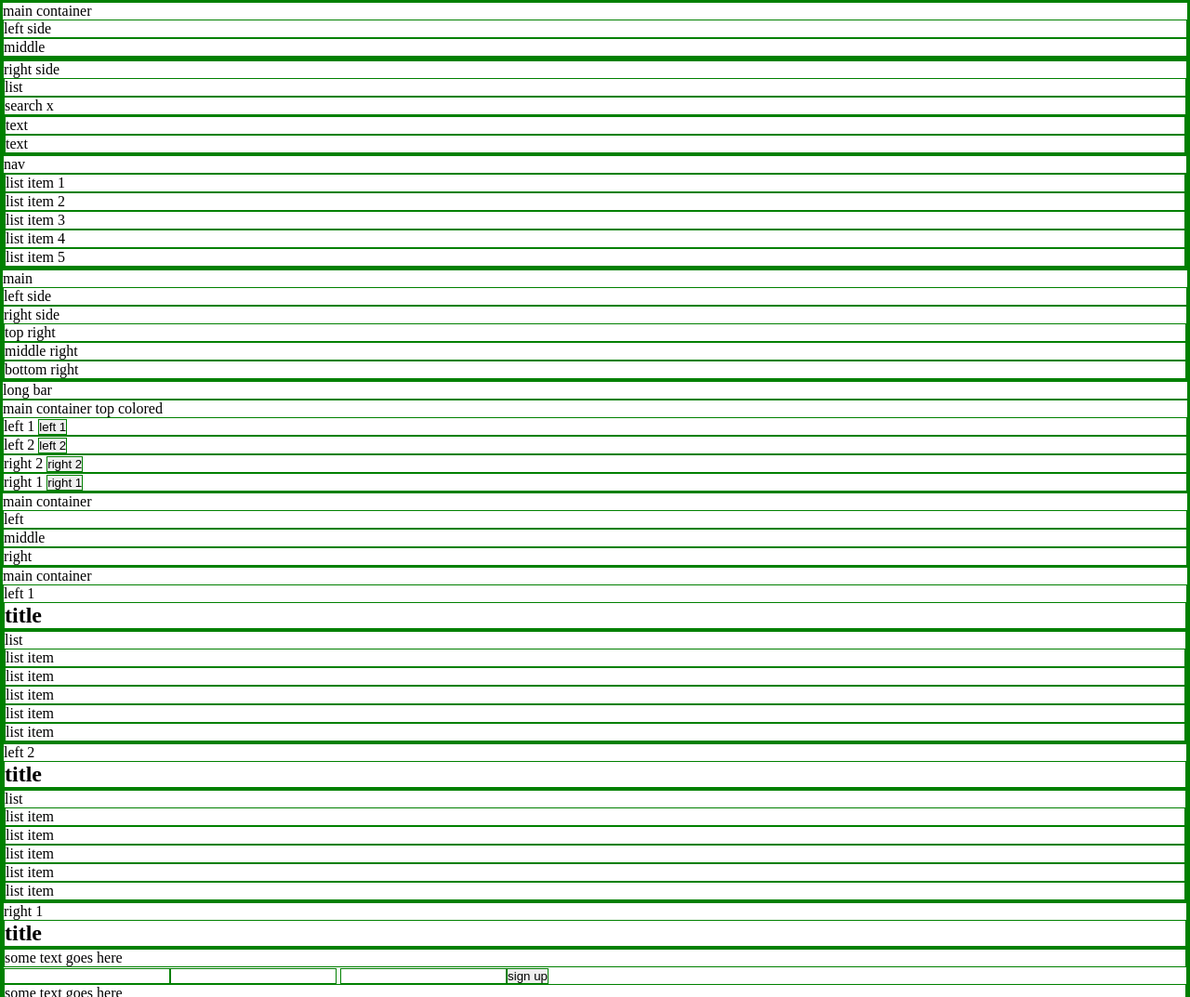
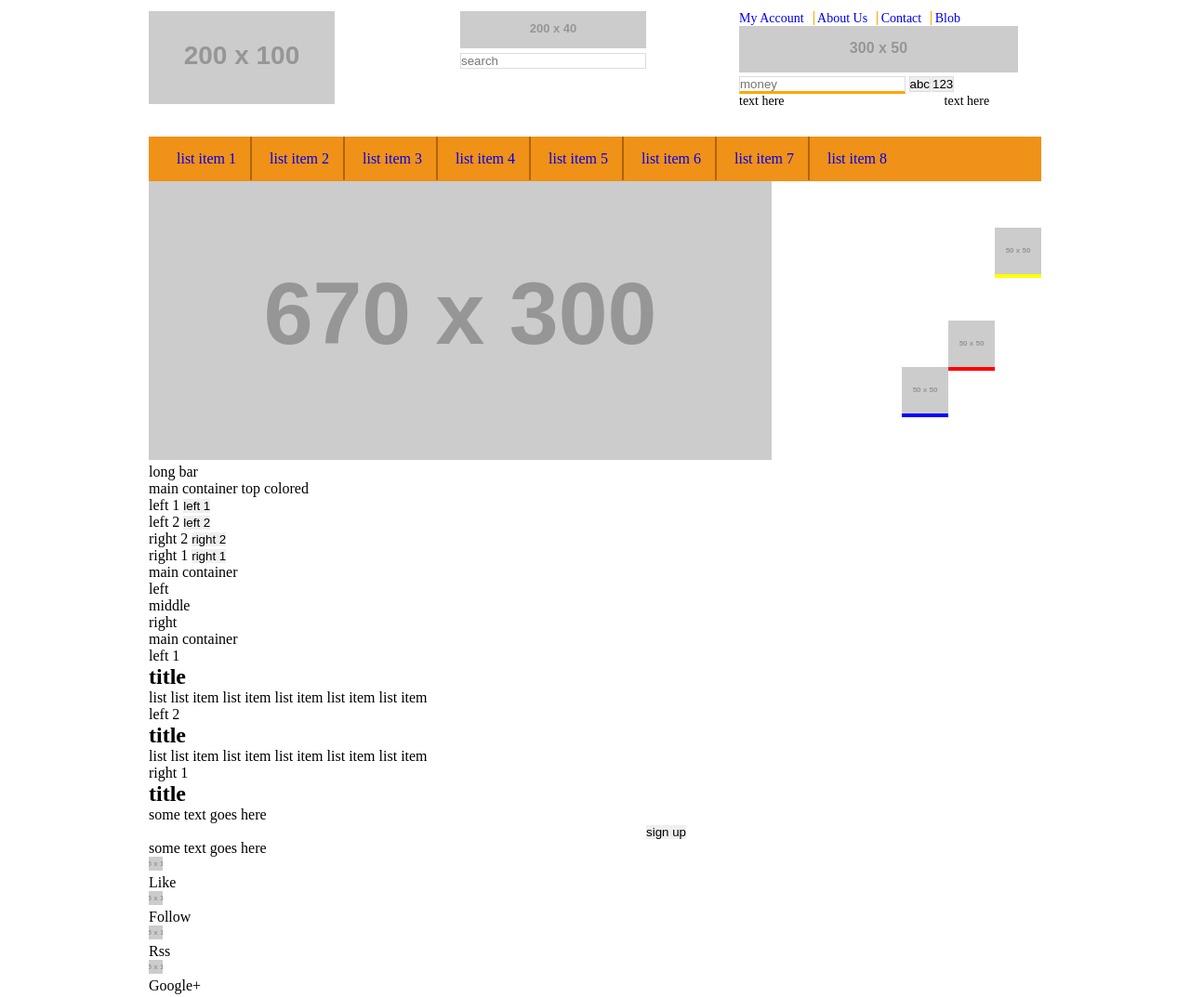
Before and after one commit to jyorkey007/e_commerce_site, a plain HTML site: page index.html in a window 1280 px wide. Shown: the top 1073 px of the page at 93% size. Drawn offline with Linux system fonts and the light colour scheme; placeholder pictures from the web are drawn by us.

Commit message:
modified css and index files

```diff
--- a/css/main.css
+++ b/css/main.css
@@ -1,5 +1,74 @@
 * {
   padding: 0;
   margin: 0;
-  border: 1px solid green;
+  border: 0;
 }
+
+body {
+  width: 960px;
+  margin: 0 auto;
+}
+
+header {
+  display: flex;
+  margin: 12px 0 30px 0;
+}
+
+.left-container {
+  padding-right: 120px;
+}
+
+.mid-container {
+  padding: 0 100px 0 15px;
+}
+
+.right-container {
+  font-size: 14px;
+}
+
+li {
+  display: inline;
+}
+
+a {
+  text-decoration: none;
+}
+
+.hor-line {
+  border-right: 1px solid orange;
+  padding-right: 10px;
+}
+
+nav {
+  background-color: #F09118;
+  padding: 15px;
+}
+
+nav li {
+  padding: 15px;
+}
+
+.navi {
+  border-right: 2px solid #B06500;
+}
+
+.right-top {
+  position: relative;
+  top: 50px;
+  float: right;
+  background-color: yellow;
+}
+
+.right-middle {
+  position: relative;
+  top: 150px;
+  float: right;
+  background-color: red;
+}
+
+.right-bottom {
+  float: right;
+  position: relative;
+  top: 200px;
+  background-color: blue;
+}
--- a/index.html
+++ b/index.html
@@ -8,36 +8,45 @@
     <!-- <meta name="author" content="content"> -->
   </head>
   <body>
-  <header>main container
-    <div>left side</div>
-    <div>middle
-      <div></div>
-      <div></div>
-    </div>
-    <div>right side
-      <div>list</div>
-      <div>search x</div>
-      <div>
-        <div>text</div>
-        <div>text</div>
+    <header>
+      <div class="left-container"><img src="http://placehold.it/200x100"></div>
+      <div class="mid-container">
+        <div><img src="http://placehold.it/200x40"></div>
+        <div>
+          <input type="text" placeholder="search" style="border: 1px solid gainsboro; width: 198px;">
+        </div>
       </div>
-    </div>
-    <nav>nav
+      <div class="right-container">
+        <ul>
+            <a href=”#”><li class="hor-line">My Account</li></a>
+            <a href=”#”><li class="hor-line">About Us</li></a>
+            <a href=”#”><li class="hor-line">Contact</li></a>
+            <a href=”#”><li>Blob</li></a>
+        </ul>
+        <img src="http://placehold.it/300x50">
+        <input type="text" placeholder="money" width="100" style="border: 1px solid gainsboro; border-bottom: 3px solid orange">
+        <button style="border:1px solid gainsboro; margin-right:1px;">abc</button><button style="border:1px solid gainsboro;">123</button>
+        <p style="text-align: left;">text here<span style="padding-left:172px">text here</span></p>
+      </div>
+    </header>
+    <nav>
       <ul>
-        <li><!-- <a href=”#”> -->list item 1</a></li>
-        <li><!-- <a href=”#”> -->list item 2</a></li>
-        <li><!-- <a href=”#”> -->list item 3</a></li>
-        <li><!-- <a href=”#”> -->list item 4</a></li>
-        <li><!-- <a href=”#”> -->list item 5</a></li>
+        <li class="navi"><a href=”#”>list item 1</a></li>
+        <li class="navi"><a href=”#”>list item 2</a></li>
+        <li class="navi"><a href=”#”>list item 3</a></li>
+        <li class="navi"><a href=”#”>list item 4</a></li>
+        <li class="navi"><a href=”#”>list item 5</a></li>
+        <li class="navi"><a href=”#”>list item 6</a></li>
+        <li class="navi"><a href=”#”>list item 7</a></li>
+        <li><a href=”#”>list item 8</a></li>
       </ul>
     </nav>
-  </header>
-    <div>main
-      <div>left side</div>
-      <div>right side
-        <div>top right</div>
-        <div>middle right</div>
-        <div>bottom right</div>
+    <div>
+      <div>
+        <img src="http://placehold.it/670x300">
+        <div class="right-top"><img src="http://placehold.it/50x50"></div>
+        <div class="right-middle"><img src="http://placehold.it/50x50"></div>
+        <div class="right-bottom"><img src="http://placehold.it/50x50"></div>
       </div>
     </div>
     <div>long bar</div>
```
Also changed, not shown: img/search-magnify.png (added), 1 other file.
